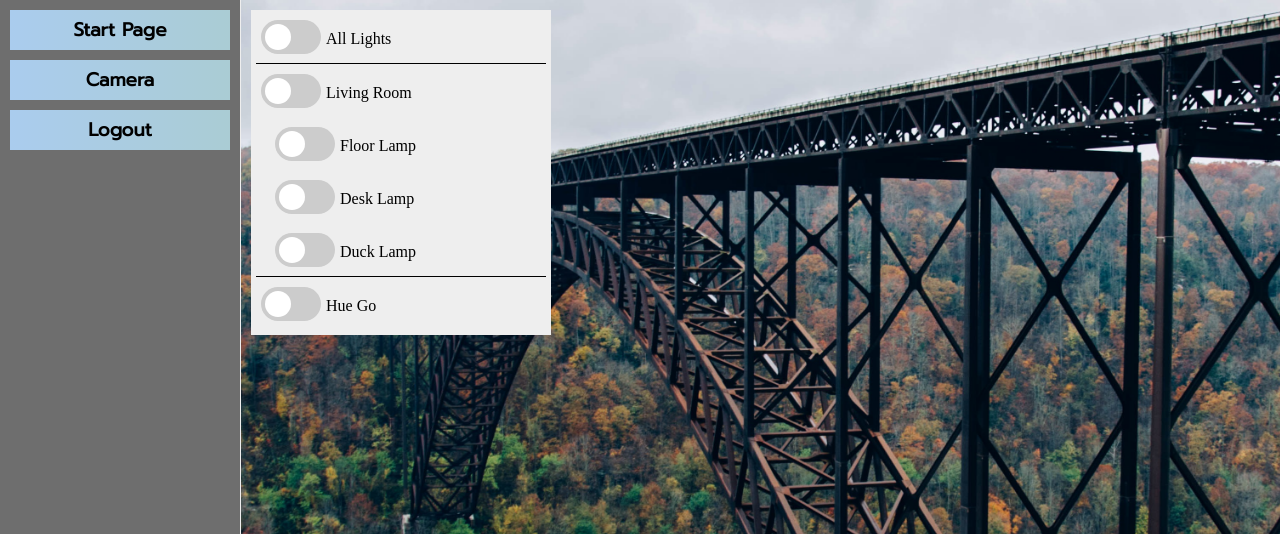
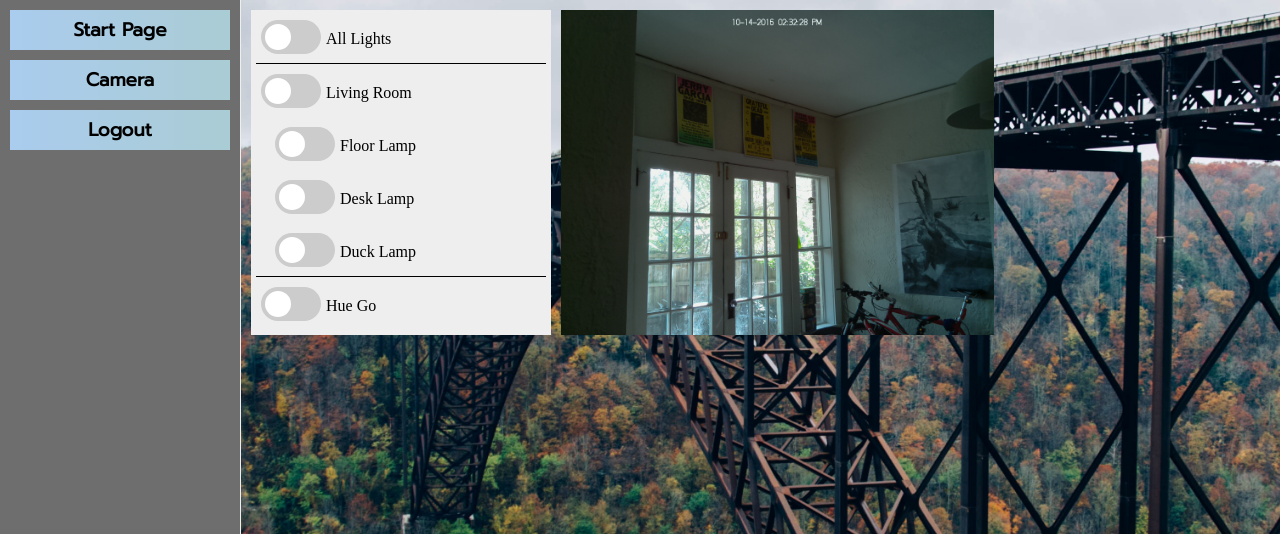
Before and after one commit to rspears74/my-site, a Flask app: template templates/index.html in a window 1280 px wide. Shown: the part 76-610 px from the top of the page. Run offline with Flask 2, Linux system fonts and the light colour scheme; the template is opened without the code that fills it, so the values that code supplies are empty; some web fonts are replaced.

Commit message:
added camera picture to 'home' page

```diff
--- a/templates/index.html
+++ b/templates/index.html
@@ -81,5 +81,8 @@
     </label>
   </div>
 </div>
+<div id="camera-pic">
+  <a href="/camera"><img style="margin-top: 10px; width: 433px; height: 325px;" src="static/image.jpg" /></a>
+</div>
 
 {% endblock %}
```
Also changed, not shown: static/image.jpg.
